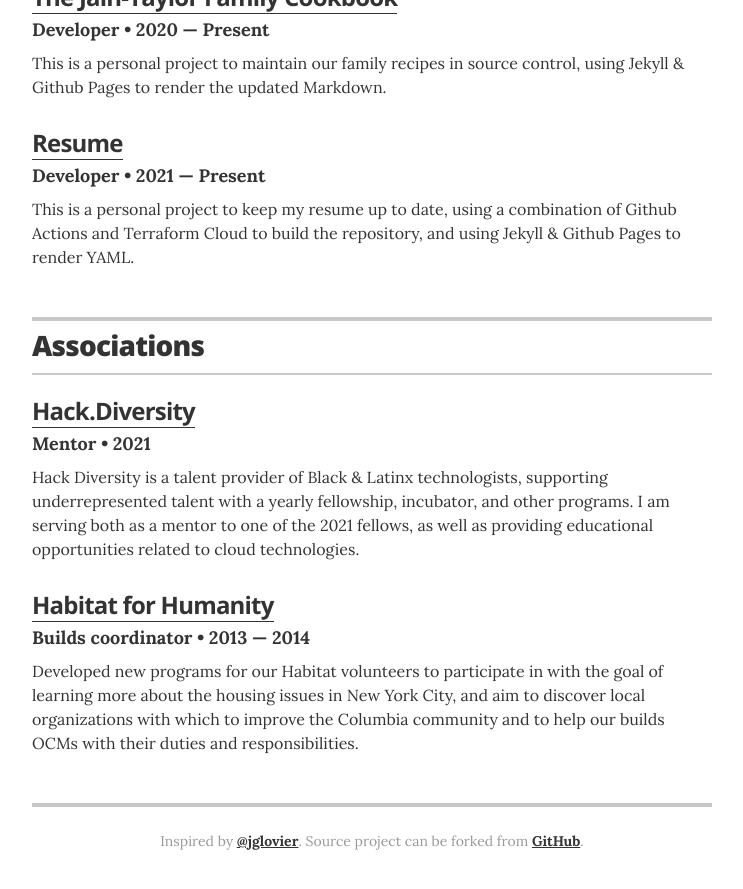
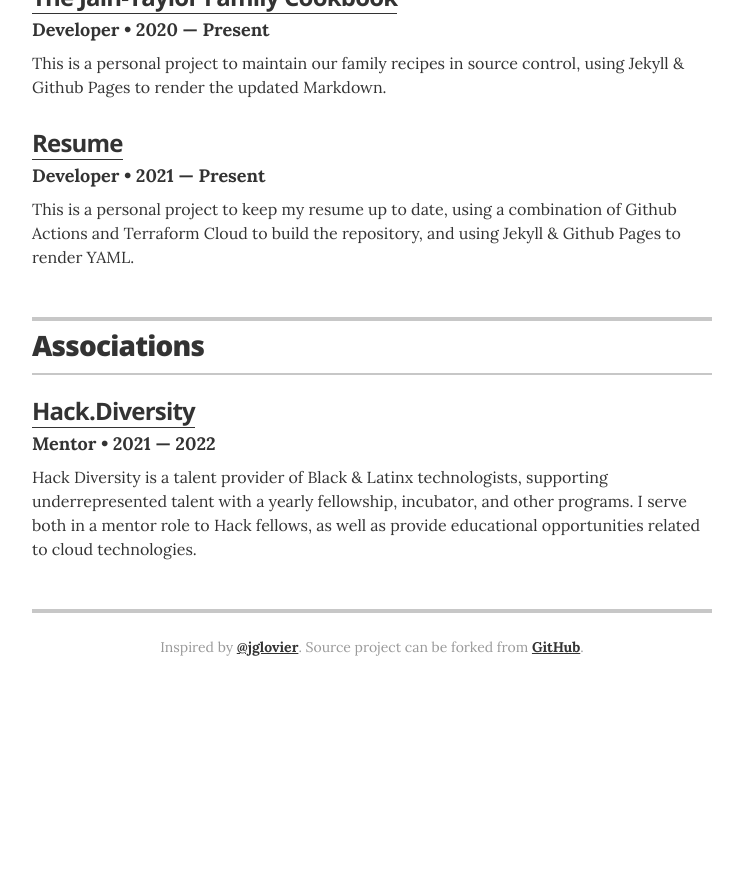
Before and after one commit to patrick-andrew-jain-taylor/resume, a Jekyll site: the page built from index.html, in a window 1280 px wide and 900 px high, scrolled down 5341 px. Shown: the top 889 px of the window, without its empty margins (268-1011 px from the left). Built offline with Jekyll 4.4.1, drawn with Linux system fonts in a browser that asks for light colours; after the commit the page ends 6047 px from its top, so only the background shows below that.

Commit message:
change: hack association.

```diff
--- a/_data/associations.yml
+++ b/_data/associations.yml
@@ -3,13 +3,13 @@
 
 - organization: Hack.Diversity
   role: Mentor
-  year: 2021
+  year: 2021 &mdash; 2022
   url: https://www.hackdiversity.com/
-  summary: Hack Diversity is a talent provider of Black & Latinx technologists, supporting underrepresented talent with a yearly fellowship, incubator, and other programs. I am serving both as a mentor to one of the 2021 fellows, as well as providing educational opportunities related to cloud technologies.
+  summary: Hack Diversity is a talent provider of Black & Latinx technologists, supporting underrepresented talent with a yearly fellowship, incubator, and other programs. I serve both in a mentor role to Hack fellows, as well as provide educational opportunities related to cloud technologies.
 
 
-- organization: Habitat for Humanity
-  role: Builds coordinator
-  year: 2013 &mdash; 2014
-  url: https://www.communityimpact.columbia.edu/our-programs/habitat-humanity/
-  summary: Developed new programs for our Habitat volunteers to participate in with the goal of learning more about the housing issues in New York City, and aim to discover local organizations with which to improve the Columbia community and to help our builds OCMs with their duties and responsibilities.
+#- organization: Habitat for Humanity
+#  role: Builds coordinator
+#  year: 2013 &mdash; 2014
+#  url: https://www.communityimpact.columbia.edu/our-programs/habitat-humanity/
+#  summary: Developed new programs for our Habitat volunteers to participate in with the goal of learning more about the housing issues in New York City, and aim to discover local organizations with which to improve the Columbia community and to help our builds OCMs with their duties and responsibilities.
```
